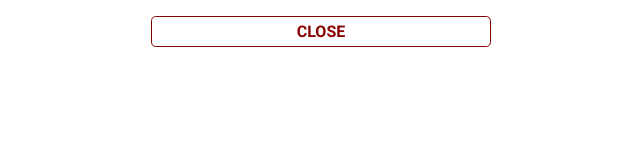
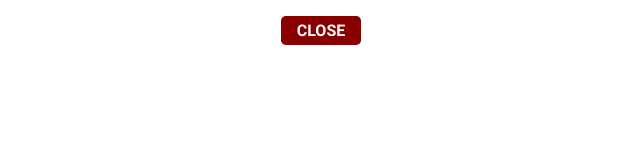
Before and after one commit to step-up-health/step-up-2-config-page, a plain HTML site: page index.html in a window 1280 px wide. Shown: the whole page, without its empty margins (319-959 px from the left). Drawn offline with nearby package versions, Linux system fonts and the light colour scheme.

Commit message:
change close-button style

```diff
--- a/styles.css
+++ b/styles.css
@@ -245,10 +245,11 @@ span.error span.details {
 
 body > .close-button {
     display: block;
-    margin: 0 auto;
+    max-width: 4em;
     text-align: center;
-    border: 1px solid #800;
-    margin: 1rem 0;
+    background-color: #800;
+    color: #FFF;
+    margin: 1rem auto;
 }
 
 .done-button {
```
